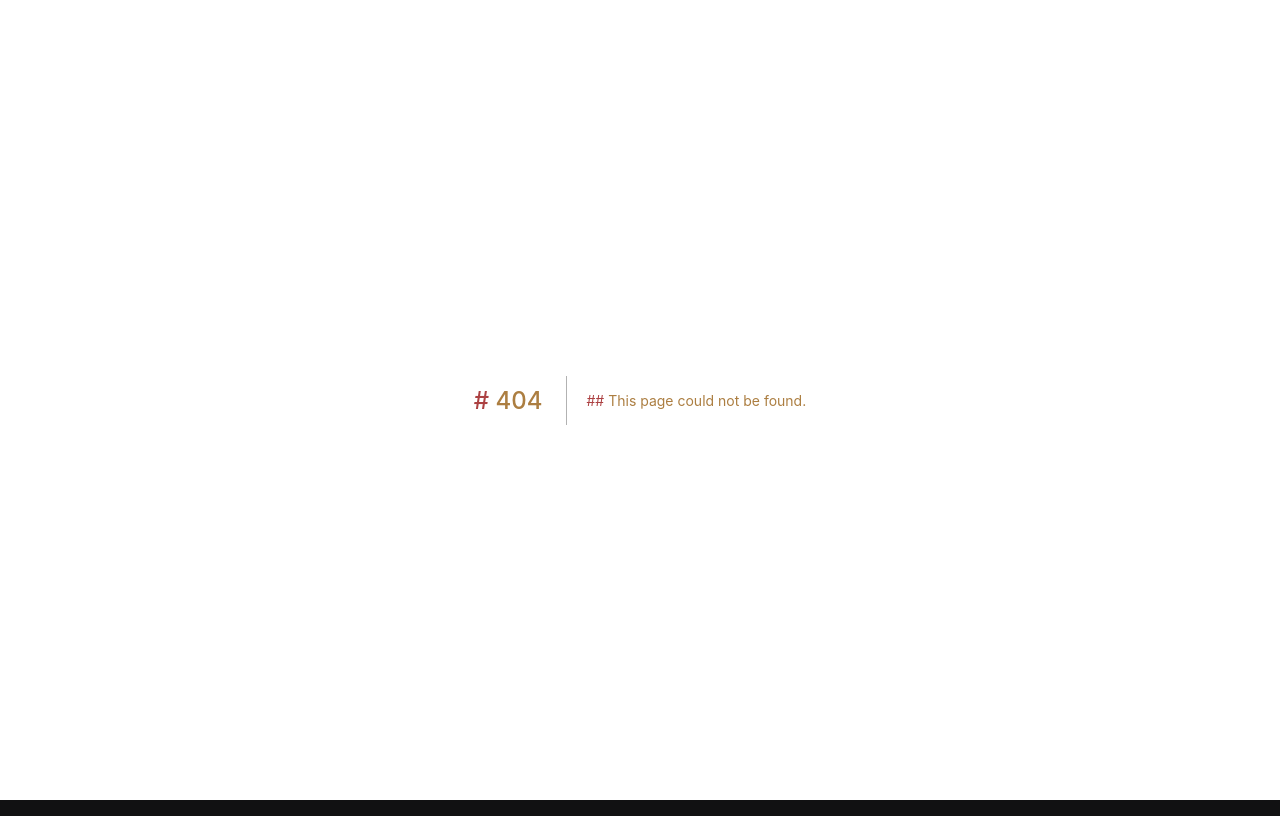
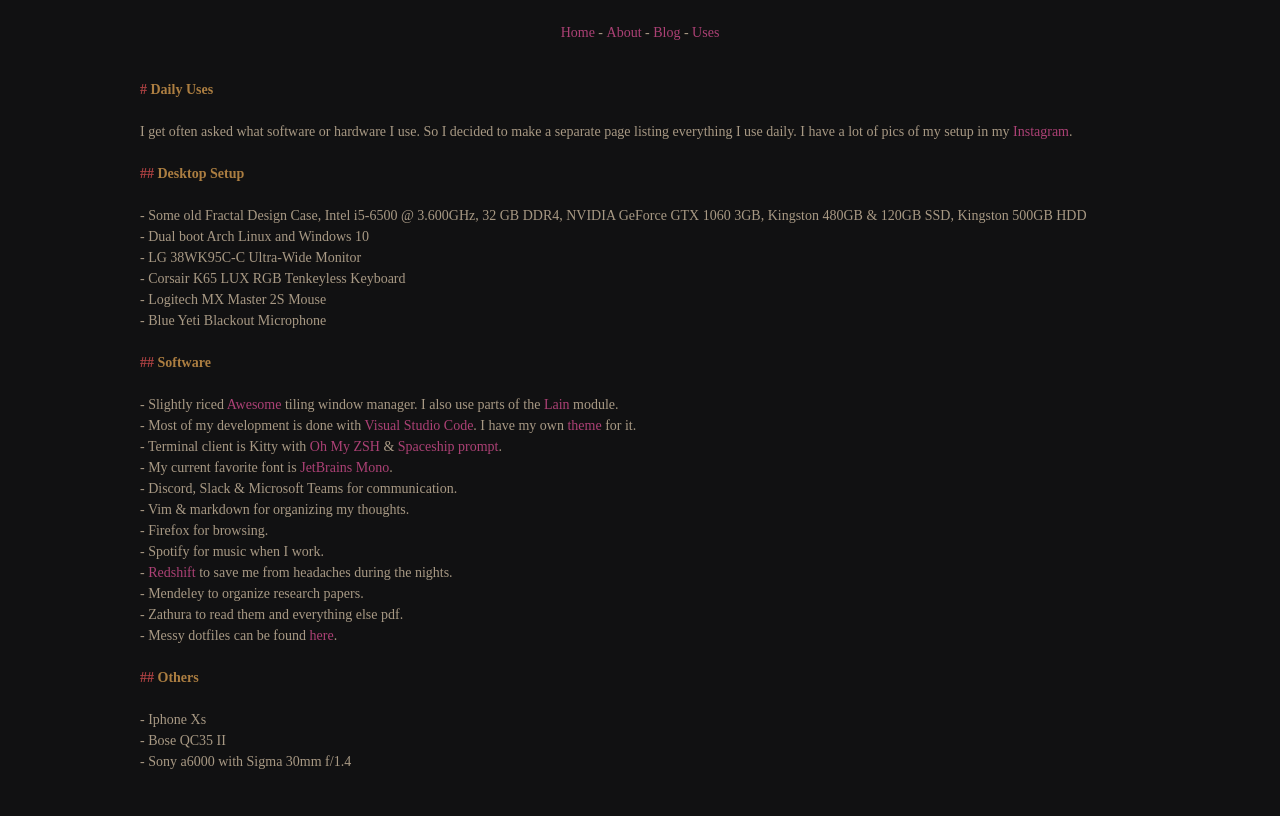
Before and after one commit to emilrwx/emilrwx_website, a Next.js app: page /uses in a window 1280 px wide. Before the commit this address had no page. Built offline with nearby package versions, Linux system fonts and the light colour scheme.

Commit message:
add uses page

```diff
--- /dev/null
+++ b/pages/uses.js
@@ -0,0 +1,52 @@
+import Head from 'next/head'
+import Layout from '../components/layout'
+
+export default function About () {
+  return (
+    <Layout>
+      <Head>
+        <title>Uses</title>
+      </Head>
+      <div>
+        <h1>Daily Uses</h1>
+        <p>I get often asked what software or hardware I use. So I decided to make a separate page listing everything I use daily. I have a lot of pics of my setup in my <a href='https://www.instagram.com/emilrwx/'>Instagram</a>.</p>
+        <div>
+          <h2>Desktop Setup</h2>
+          <ul>
+            <li>Some old Fractal Design Case, Intel i5-6500 @ 3.600GHz, 32 GB DDR4, NVIDIA GeForce GTX 1060 3GB, Kingston 480GB & 120GB SSD, Kingston 500GB HDD</li>
+            <li>Dual boot Arch Linux and Windows 10</li>
+            <li>LG 38WK95C-C Ultra-Wide Monitor</li>
+            <li>Corsair K65 LUX RGB Tenkeyless Keyboard</li>
+            <li>Logitech MX Master 2S Mouse</li>
+            <li>Blue Yeti Blackout Microphone</li>
+          </ul>
+        </div>
+        <div>
+          <h2>Software</h2>
+          <ul>
+            <li>Slightly riced <a href='https://awesomewm.org/'>Awesome</a> tiling window manager. I also use parts of the <a href='https://github.com/lcpz/lain'>Lain</a> module.</li>
+            <li>Most of my development is done with <a href='https://code.visualstudio.com/'>Visual Studio Code</a>. I have my own <a href='https://marketplace.visualstudio.com/items?itemName=EmilNuutinen.fresh-dark'>theme</a> for it.</li>
+            <li>Terminal client is Kitty with <a href='https://ohmyz.sh/'>Oh My ZSH</a> & <a href='https://github.com/denysdovhan/spaceship-prompt'>Spaceship prompt</a>.</li>
+            <li>My current favorite font is <a href='https://www.jetbrains.com/lp/mono/'>JetBrains Mono</a>.</li>
+            <li>Discord, Slack & Microsoft Teams for communication.</li>
+            <li>Vim & markdown for organizing my thoughts.</li>
+            <li>Firefox for browsing.</li>
+            <li>Spotify for music when I work.</li>
+            <li><a href='http://jonls.dk/redshift/'>Redshift</a> to save me from headaches during the nights.</li>
+            <li>Mendeley to organize research papers.</li>
+            <li>Zathura to read them and everything else pdf.</li>
+            <li>Messy dotfiles can be found <a href='https://github.com/emilrwx/dotfiles'>here</a>.</li>
+          </ul>
+        </div>
+        <div>
+          <h2>Others</h2>
+          <ul>
+            <li>Iphone Xs</li>
+            <li>Bose QC35 II</li>
+            <li>Sony a6000 with Sigma 30mm f/1.4</li>
+          </ul>
+        </div>
+      </div>
+    </Layout>
+  )
+}
```
